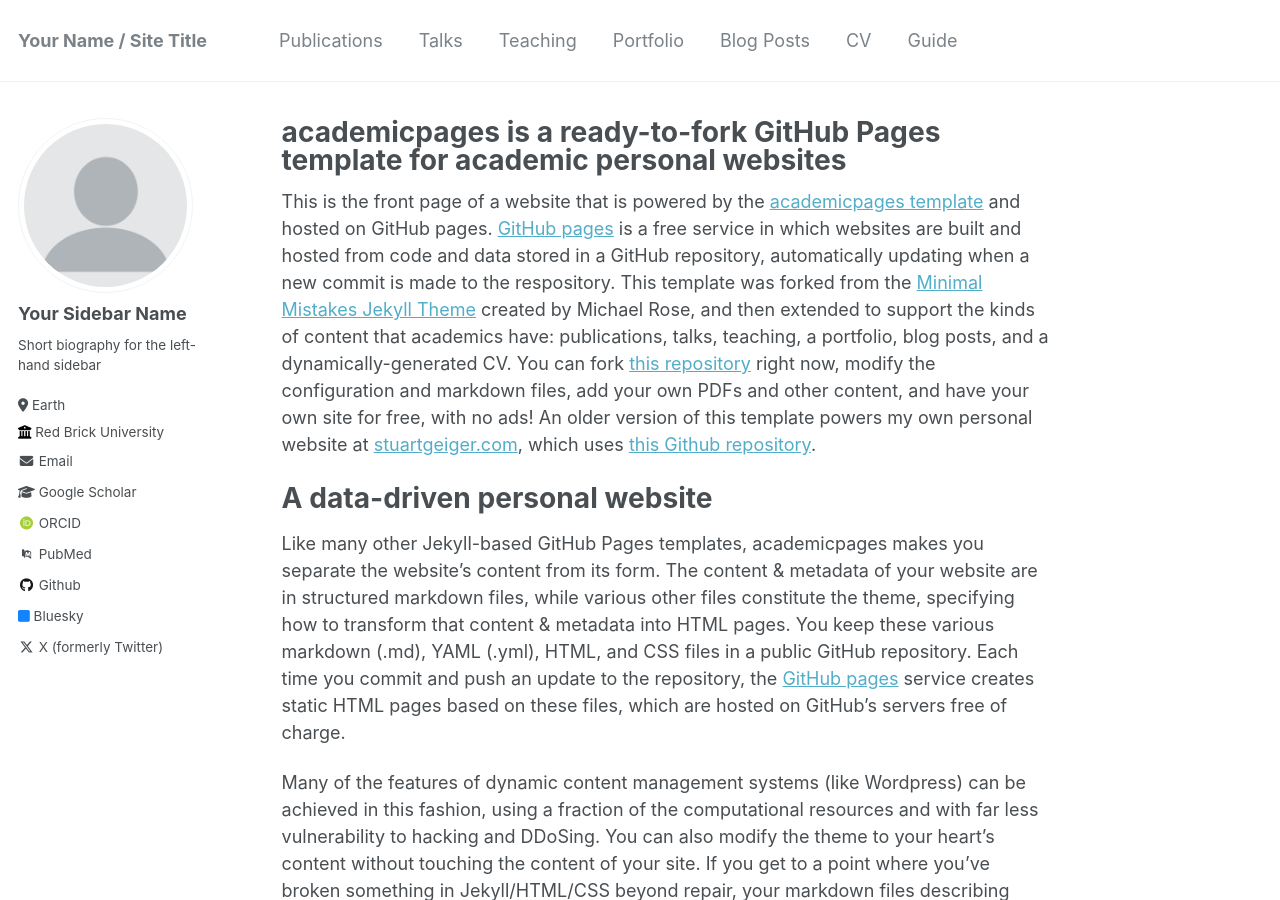
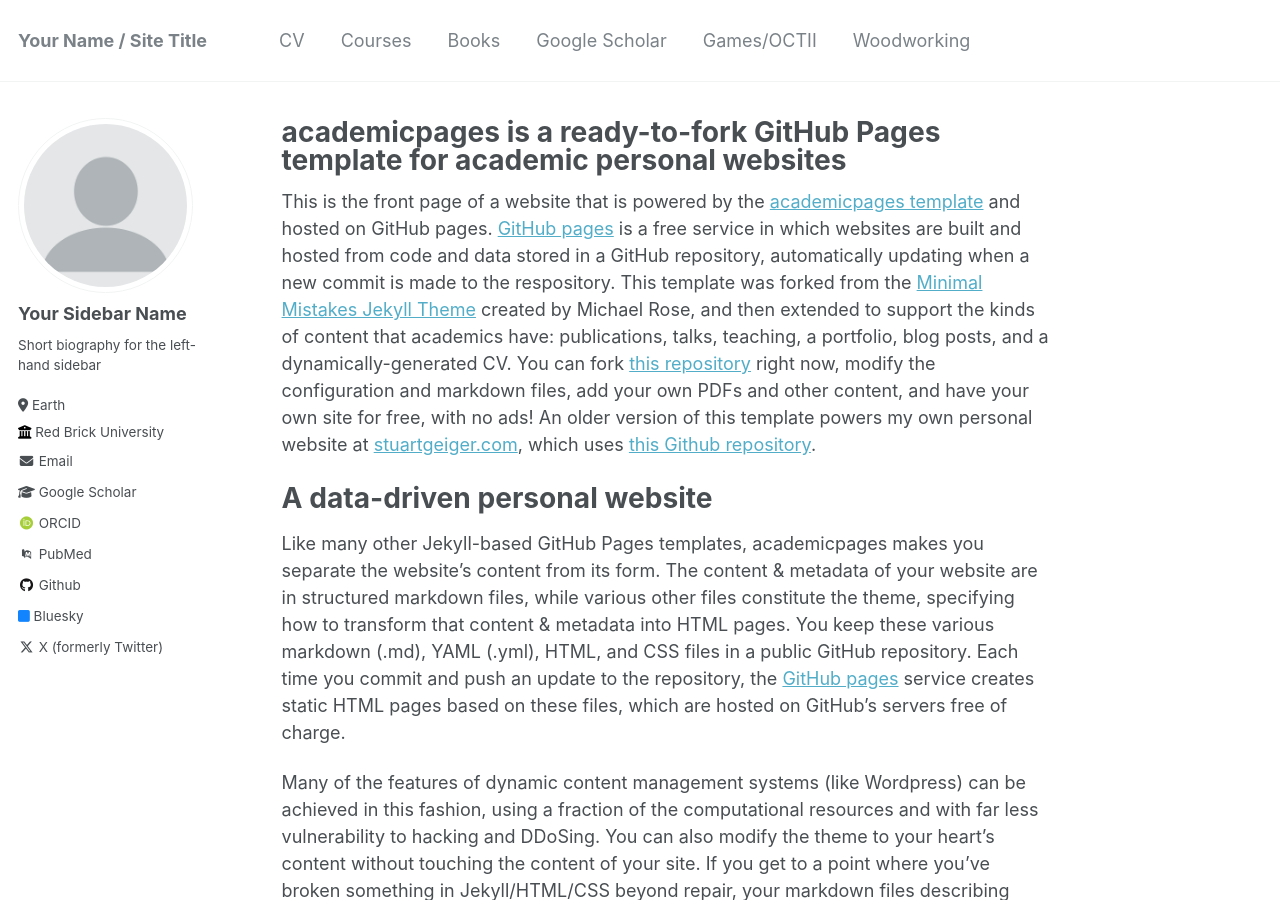
Before and after one commit to donaldpgreen/donaldpgreen.github.io, a Jekyll site: the page built from _pages/about.md, in a window 1280 px wide and 900 px high. Built offline with Jekyll 4.4.1, drawn with Linux system fonts in a browser that asks for light colours; some web fonts are replaced.

Commit message:
nav + cv

```diff
--- a/_data/navigation.yml
+++ b/_data/navigation.yml
@@ -1,22 +1,19 @@
 # main links links
 main:
-  - title: "Publications"
-    url: /publications/
+  - title: "CV"
+    url: Don_s_c_v_-10.pdf
 
-  - title: "Talks"
-    url: /talks/
+  - title: "Courses"
+    url: /courses/
 
-  - title: "Teaching"
-    url: /teaching/
+  - title: "Books"
+    url: https://www.amazon.com/stores/Donald-P.-Green/author/B001HCVQEY
 
-  - title: "Portfolio"
-    url: /portfolio/
+  - title: "Google Scholar"
+    url: https://scholar.google.com/citations?user=e4KiJasAAAAJ&hl=en&oi=ao
 
-  - title: "Blog Posts"
-    url: /year-archive/
+  - title: "Games/OCTII"
+    url: https://boardgamegeek.com/boardgamedesigner/229/don-green-i
 
-  - title: "CV"
-    url: /cv/
-
-  - title: "Guide"
-    url: /markdown/
+  - title: "Woodworking"
+    url: https://www.rachelcollet.com/Galleries/Architectureanddesign/Don-wood-work/n-NM8fgw
```
Also changed, not shown: 1 other file.
